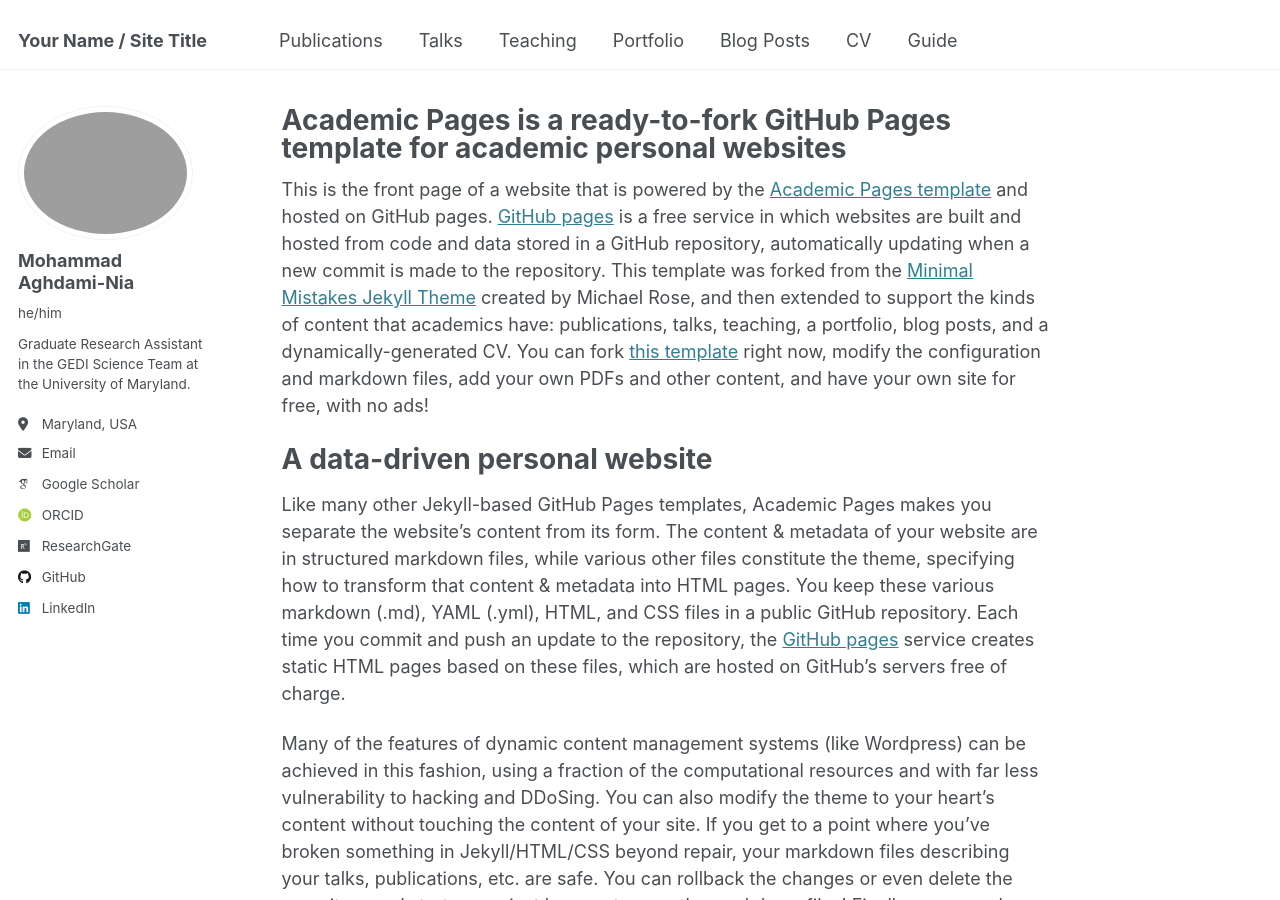
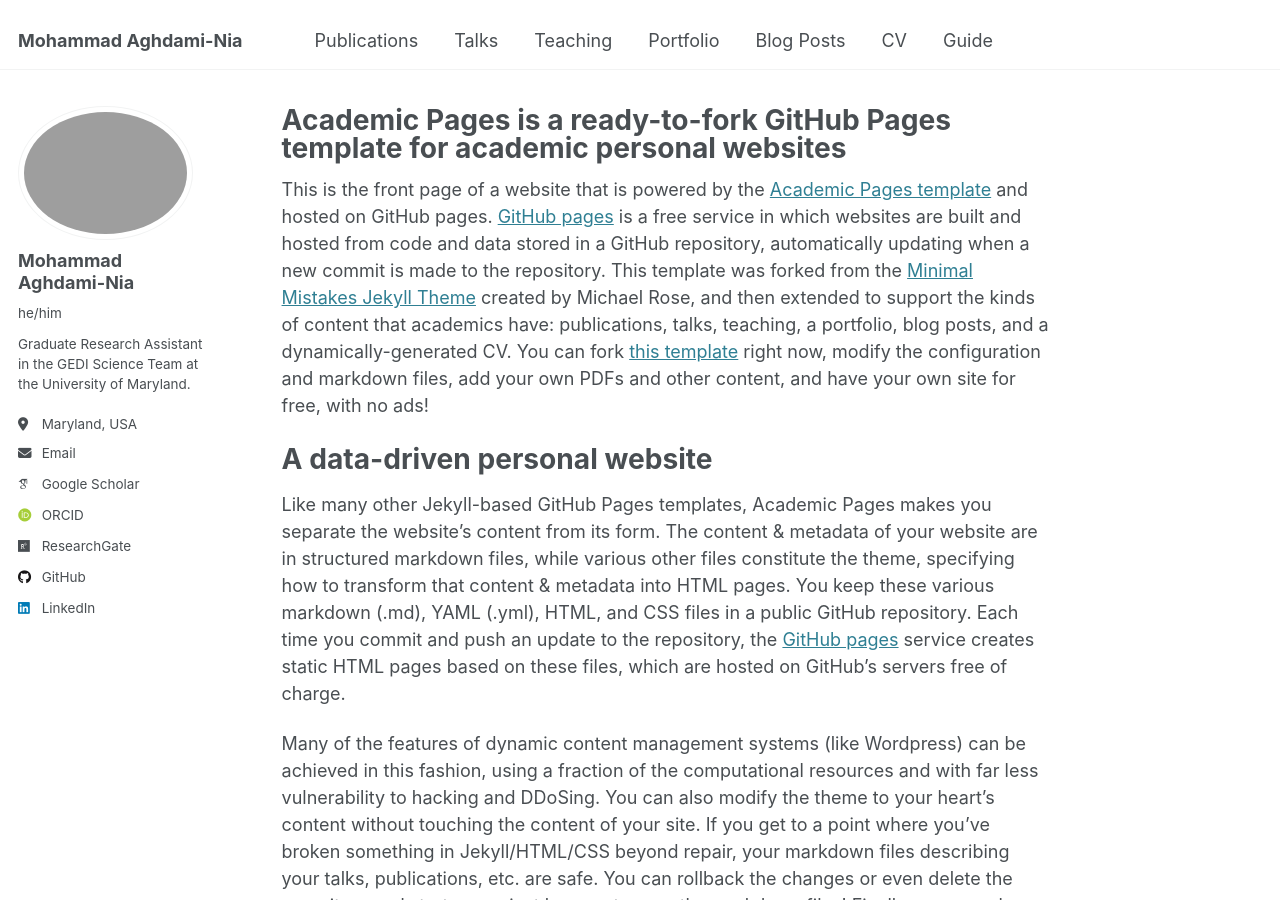
Before and after one commit to mo-agh/mo-agh.github.io, a Jekyll site: the page built from _pages/about.md, in a window 1280 px wide and 900 px high. Built offline with Jekyll 4.4.1, drawn with Linux system fonts in a browser that asks for light colours; some web fonts are replaced.

Commit message:
Update _config.yml

```diff
--- a/_config.yml
+++ b/_config.yml
@@ -9,7 +9,7 @@
 # Basic Site Settings
 locale                   : "en-US"
 site_theme               : "default"
-title                    : "Your Name / Site Title"
+title                    : "Mohammad Aghdami-Nia"
 title_separator          : "-"
 name                     : &name "Your Name"
 description              : &description "personal description"
```
